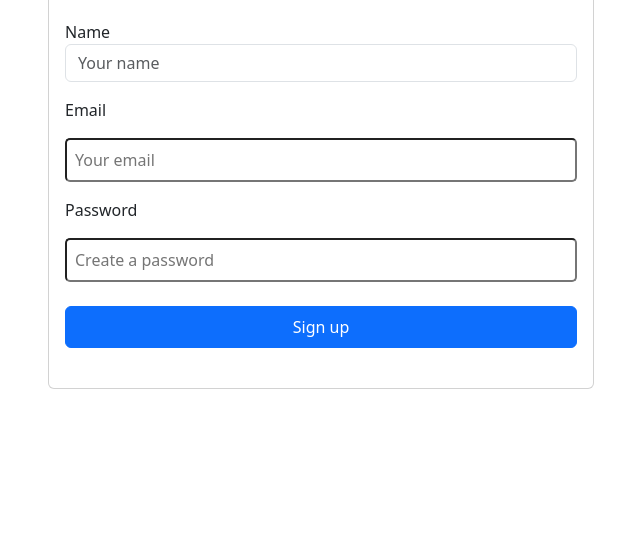
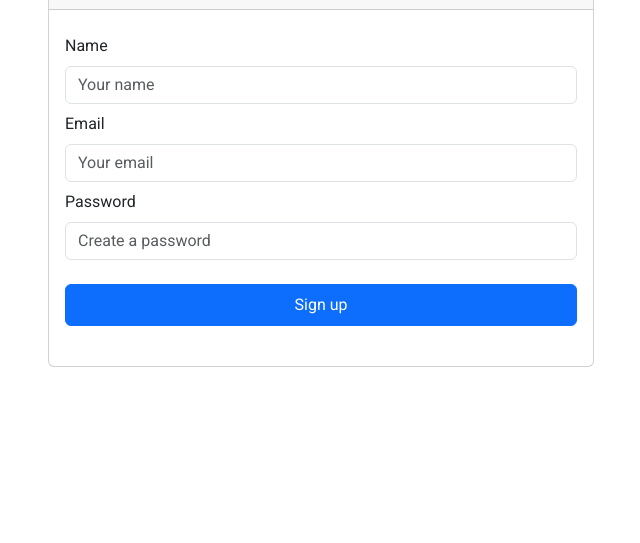
Before and after one commit to damiangs/dailyUI, a plain HTML site: page day_001/index.html in a window 1280 px wide. Shown: the part 257-800 px from the top of the page, without its empty margins (319-959 px from the left). Drawn offline with nearby package versions, Linux system fonts and the light colour scheme.

Commit message:
adding day 001 modal project

```diff
--- a/day_001/index.html
+++ b/day_001/index.html
@@ -22,30 +22,37 @@
             </div>
             <div class="card-body">
               <form>
-                <div class="form-group pt-3">
-                  <label>Name</label>
-                  <input class="form-control col-lg-12 col-md-12 col-sm-12
-                  type="text" placeholder="Your name " />
+                <div class="form-group">
+                  <label class="py-2">Name</label>
+                  <input
+                    class="form-control"
+                    type="text"
+                    placeholder="Your name
+                  "
+                  />
                 </div>
-                <div class="form-group pt-3">
-                  <p>Email</p>
+                <div class="form-group">
+                  <label class="py-2">Email</label>
                   <input
-                    class="py-2 px-2 col-lg-12 col-md-12 col-sm-12"
+                    class="form-control"
                     type="text"
                     placeholder="Your email"
                   />
                 </div>
-                <div class="form-group pt-3">
-                  <p>Password</p>
+                <div class="form-group">
+                  <label class="py-2">Password</label>
                   <input
-                    class="py-2 px-2 col-lg-12 col-md-12 col-sm-12"
+                    class="form-control"
                     type="text"
                     placeholder="Create a password"
                   />
                 </div>
-                <div class="text-center py-4">
+                <div class="d-grid gap-2 py-4">
                   <button
-                    class="btn btn-primary py-2 col-lg-12 col-md-12 col-sm-12"
+                    type="button"
+                    name=""
+                    id="sign-up"
+                    class="btn btn-primary py-2"
                   >
                     Sign up
                   </button>
--- a/day_001/style.css
+++ b/day_001/style.css
@@ -1,12 +1,13 @@
 @import url(https://fonts.googleapis.com/css?family=Roboto:100,100italic,300,300italic,regular,italic,500,500italic,700,700italic,900,900italic);
+
+* {
+  margin: 0;
+  padding: 0;
+  font-family: Roboto;
+}
 
 body {
   display: flex;
   align-items: center;
   height: 100vh;
-  font-family: Roboto;
 }
-
-input {
-  border-radius: 5px;
-}
```
Also changed, not shown: day_001/screenshot.png (added), 1 other file.
